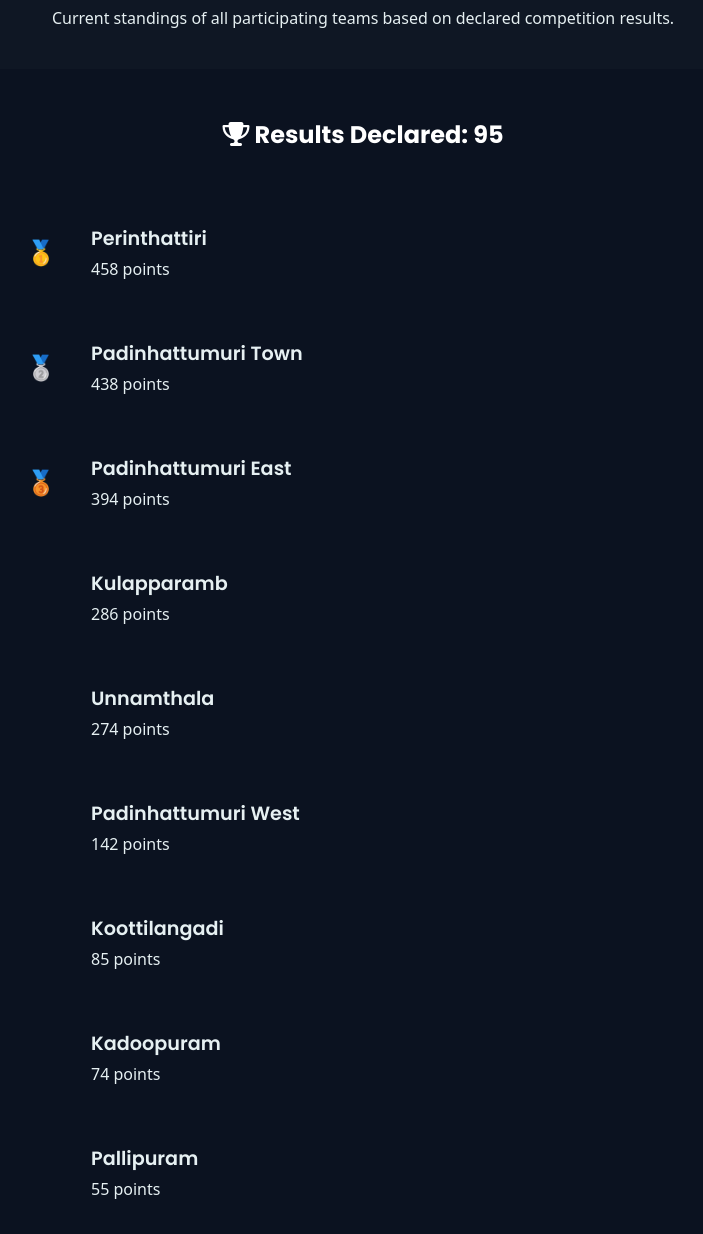
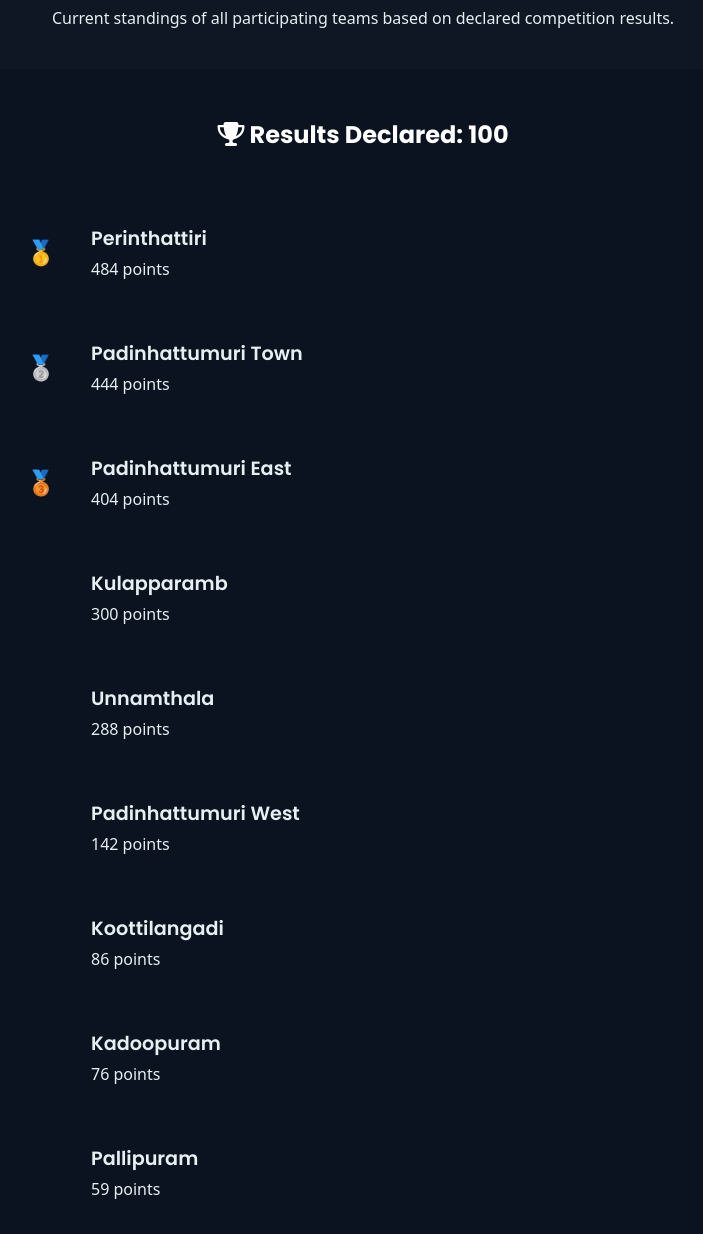
Before and after one commit to mushamilurp-glitch/sahityotsav, a plain HTML site: page leaderboard.html in a window 1280 px wide. Shown: the part 217-1451 px from the top of the page, without its empty margins (277-980 px from the left). Drawn offline with Linux system fonts and the light colour scheme; a web font is replaced by a local one.

Commit message:
Leaderboard Update2.0

```diff
--- a/leaderboard.html
+++ b/leaderboard.html
@@ -53,7 +53,7 @@
 
       <div class="leaderboard-card">
         <div id="resultsDeclared" class="results-declared">
-          <h2><i class="fas fa-trophy"></i> Results Declared: 95</h2>
+          <h2><i class="fas fa-trophy"></i> Results Declared: 100</h2>
         </div>
 
         <div id="leaderboardList" class="leaderboard-list">
@@ -62,7 +62,7 @@
             <div class="rank">🥇</div>
             <div class="team-info">
               <div class="team-name">Perinthattiri</div>
-              <div class="team-points">458 points</div>
+              <div class="team-points">484 points</div>
             </div>
           </div>
 
@@ -70,7 +70,7 @@
             <div class="rank">🥈</div>
             <div class="team-info">
               <div class="team-name">Padinhattumuri Town</div>
-              <div class="team-points">438 points</div>
+              <div class="team-points">444 points</div>
             </div>
           </div>
 
@@ -78,7 +78,7 @@
             <div class="rank">🥉</div>
             <div class="team-info">
               <div class="team-name">Padinhattumuri East</div>
-              <div class="team-points">394 points</div>
+              <div class="team-points">404 points</div>
             </div>
           </div>
 
@@ -86,7 +86,7 @@
             <div class="rank"></div>
             <div class="team-info">
               <div class="team-name">Kulapparamb</div>
-              <div class="team-points">286 points</div>
+              <div class="team-points">300 points</div>
             </div>
           </div>
 
@@ -94,7 +94,7 @@
             <div class="rank"></div>
             <div class="team-info">
               <div class="team-name">Unnamthala</div>
-              <div class="team-points">274 points</div>
+              <div class="team-points">288 points</div>
             </div>
           </div>
 
@@ -110,7 +110,7 @@
             <div class="rank"></div>
             <div class="team-info">
               <div class="team-name">Koottilangadi</div>
-              <div class="team-points">85 points</div>
+              <div class="team-points">86 points</div>
             </div>
           </div>
 
@@ -118,7 +118,7 @@
             <div class="rank"></div>
             <div class="team-info">
               <div class="team-name">Kadoopuram</div>
-              <div class="team-points">74 points</div>
+              <div class="team-points">76 points</div>
             </div>
           </div>
 
@@ -126,7 +126,7 @@
             <div class="rank"></div>
             <div class="team-info">
               <div class="team-name">Pallipuram</div>
-              <div class="team-points">55 points</div>
+              <div class="team-points">59 points</div>
             </div>
           </div>
 
--- a/results.csv
+++ b/results.csv
@@ -69,3 +69,4 @@ UP,Pencil Drawing,,Shinas,Koottilangadi,Muhammed Uvais N,Perinthattiri,Lyzal MP,
 HS,Pencil Drawing,,Razi,Padinhattumuri Town,Ashmal,Koottilangadi,Muhammed Rabeeh,Padinhattumuri West
 UP,Math Games,,Muhammed Shafin P,Unnamthala,Shanid P,Padinhattumuri East,Muhammed Rayyan N,Perinthattiri
 HSS,Book Test,,Muhammed Nashid CK,Perinthattiri,Marwan,Padinhattumuri Town,,
+HSS,Quiz,,Muhammed Nashid CK,Perinthattiri,Muhammed Shifin K,Unnamthala,Hashir VK,Padinhattumuri East
```
